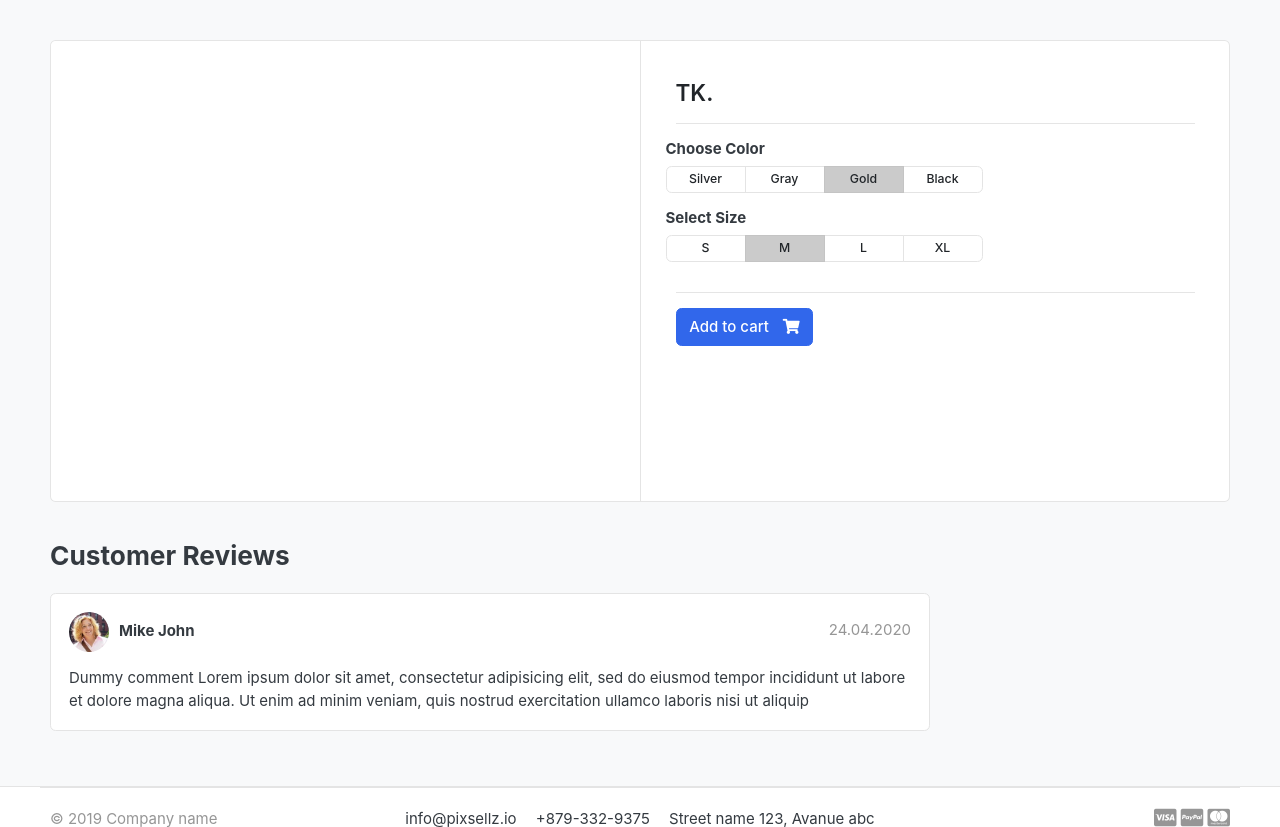
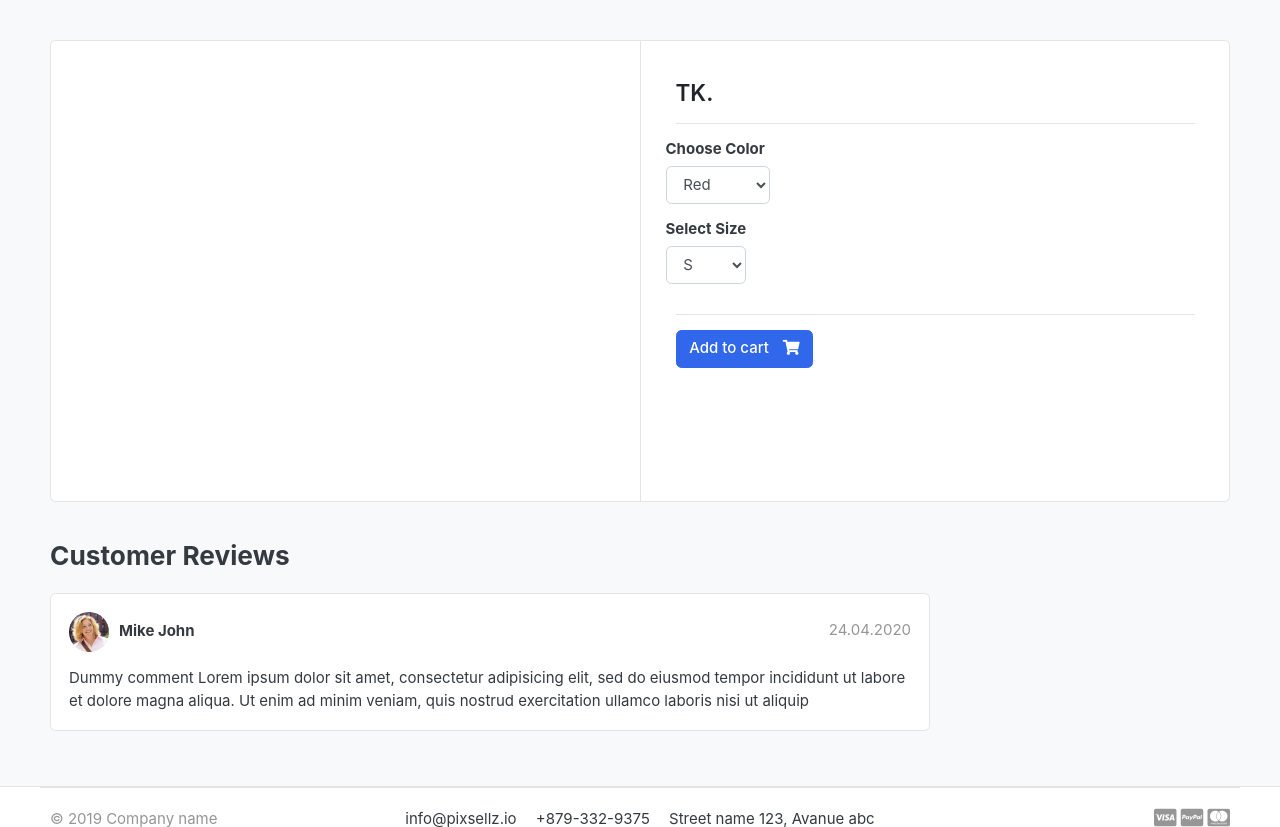
Before and after one commit to Rabby-Shanto/Django-Ecommerce, a Django app: template templates/store/product_detail.html in a window 1280 px wide. Shown: the part 118-945 px from the top of the page. Run offline with Django 3.2, Linux system fonts and the light colour scheme; the template is opened without the code that fills it, so the values that code supplies are empty; some libraries are stand-ins or nearby versions; some web fonts are replaced.

```diff
--- a/cart/views.py
+++ b/cart/views.py
@@ -1,14 +1,16 @@
+from django.http import HttpResponse
 from django.shortcuts import render,redirect,get_object_or_404
 from .models import Cart,Cart_item
 
 from store.models import Product
+from django.core.exceptions import ObjectDoesNotExist
 
 # Create your views here.
 
 
 
 
-def cart(request,total=0,quantity=0,cart_items=None):
+def cart(request,total=0,quantity=0,tax=0,grand_total=0,cart_items=None):
 
     try:
         cart = Cart.objects.get(cart_id = _cart_id(request))
@@ -20,7 +22,7 @@ def cart(request,total=0,quantity=0,cart_items=None):
         tax = (3 * total)/100
         grand_total = tax + total
 
-    except ObjectNotExist:
+    except ObjectDoesNotExist:
         pass
 
     context = {
@@ -46,29 +48,35 @@ def _cart_id(request):
 
 
 def add_cart(request,product_id):
-     product = Product.objects.get(id=product_id) #fetch the product base on id
-     try:
+    color = request.GET['color']
+    size = request.GET['size']
+
+    return HttpResponse(color +' '+ size)
+    exit()
+
+    product = Product.objects.get(id=product_id) #fetch the product base on id
+    try:
         cart = Cart.objects.get(cart_id=_cart_id(request))
          #to get the cart using cart id present in session
-     except Cart.DoesNotExist:
+    except Cart.DoesNotExist:
         cart = Cart.objects.create(
             cart_id = _cart_id(request)
         )
 
-     cart.save()
+    cart.save()
 
-     try:
+    try:
         cart_item = Cart_item.objects.get(product=product, cart = cart)
         cart_item.quantity += 1
         cart_item.save()
-     except Cart_item.DoesNotExist:
+    except Cart_item.DoesNotExist:
         cart_item = Cart_item.objects.create(
             product = product,
             quantity = 1,
             cart = cart,
         )
         cart_item.save()
-     return redirect('cart')
+    return redirect('cart')
 
 
 
--- a/store/urls.py
+++ b/store/urls.py
@@ -5,6 +5,7 @@ from .import views
 
 urlpatterns = [
     path('',views.store,name="store"),
-    path('<slug:category_slug>/',views.store,name="Category_products"),
-    path('<slug:category_slug>/<slug:product_slug>/',views.product_detail,name="products_details"),
+    path('category/<slug:category_slug>/',views.store,name="Category_products"),
+    path('category/<slug:category_slug>/<slug:product_slug>/',views.product_detail,name="products_details"),
+    path('search/',views.search,name="search"),
 ]
--- a/templates/includes/navbar.html
+++ b/templates/includes/navbar.html
@@ -47,9 +47,9 @@
         </div> <!-- col.// -->
         <a href="{% url 'store' %}" class="btn btn-outline-primary">Store</a>
         <div class="col-lg  col-md-6 col-sm-12 col">
-            <form action="#" class="search">
+            <form action="{% url 'search' %}" class="search" method="GET">
                 <div class="input-group w-100">
-                    <input type="text" class="form-control" style="width:60%;" placeholder="Search">
+                    <input type="text" class="form-control" style="width:60%;" placeholder="Search" name="keyword">
 
                     <div class="input-group-append">
                       <button class="btn btn-primary" type="submit">
--- a/templates/store/cart.html
+++ b/templates/store/cart.html
@@ -8,10 +8,11 @@
     <!-- ============================ COMPONENT 1 ================================= -->
     {% if not cart_items %}
 
-    <h2 class="text-center"> Cart is empty </h2>
+    <h2 class="text-center"> Your Cart is empty </h2>
+    <br>
 
     <div class= "text-center">
-        <a href="{% url 'store' %}" class="btn btn-primary">Add to cart</a>
+        <a href="{% url 'store' %}" class="btn btn-primary">Continue Shopping!</a>
     </div>
 
 
--- a/templates/store/product_detail.html
+++ b/templates/store/product_detail.html
@@ -18,6 +18,7 @@
     </article> <!-- gallery-wrap .end// -->
             </aside>
             <main class="col-md-6 border-left">
+    <form action="{% url 'add_cart' single_product.id %}" method="GET">
         <article class="content-body">
 
         <h2 class="title">{{single_product.product_name}}</h2>
@@ -33,39 +34,25 @@
             <div class="row">
                 <div class="item-option-select">
                     <h6>Choose Color</h6>
-                <div class="btn-group btn-group-sm btn-group-toggle" data-toggle="buttons">
-                  <label class="btn btn-light">
-                    <input type="radio" name="radio_color"> Silver
-                  </label>
-                  <label class="btn btn-light">
-                    <input type="radio" name="radio_color" > Gray
-                  </label>
-                  <label class="btn btn-light active">
-                    <input type="radio" name="radio_color checked"> Gold
-                  </label>
-                  <label class="btn btn-light">
-                    <input type="radio" name="radio_color"> Black
-                  </label>
-                </div>
+                    <select name="color" class="form-control">
+                      <option value="red">Red</option>
+                      <option value="yellow">Yellow</option>
+                      <option value="blue">Blue</option>
+                      <option value="majenta">Majenta</option>
+
+                    </select>
                 </div>
             </div> <!-- row.// -->
             <div class="row">
                 <div class="item-option-select">
                     <h6>Select Size</h6>
-                <div class="btn-group btn-group-sm btn-group-toggle" data-toggle="buttons">
-                  <label class="btn btn-light">
-                    <input type="radio" name="radio_color"> S
-                  </label>
-                  <label class="btn btn-light active">
-                    <input type="radio" name="radio_color" checked> M
-                  </label>
-                  <label class="btn btn-light">
-                    <input type="radio" name="radio_color"> L
-                  </label>
-                  <label class="btn btn-light">
-                    <input type="radio" name="radio_color"> XL
-                  </label>
-                </div>
+                    <select name="size" class="form-control">
+                      <option value="s">S</option>
+                      <option value="m">M</option>
+                      <option value="l">L</option>
+                      <option value="xl">XL</option>
+
+                    </select>
                 </div>
             </div> <!-- row.// -->
             <hr>
@@ -76,10 +63,11 @@
               {% if in_cart %}
               <a href="" class="btn  btn-success disabled"> <span class="text">Added to cart</span> <i class="fas fa-check"></i>  </a><a href="{% url "cart" %}" class="btn  btn-outline-danger ml-3"> <span class="text">View Cart</span> <i class="fas fa-eye"></i>  </a>
               {% else %}
-        <a href="{% url 'add_cart' single_product.id %}" class="btn  btn-primary"> <span class="text">Add to cart</span> <i class="fas fa-shopping-cart"></i>  </a>
+            <button type="submit" class="btn  btn-primary"> <span class="text">Add to cart</span> <i class="fas fa-shopping-cart"></i>  </button>
               {% endif %}
             {% endif %}
         </article> <!-- product-info-aside .// -->
+  </form>
             </main> <!-- col.// -->
         </div> <!-- row.// -->
     </div> <!-- card.// -->
```
Also changed, not shown: store/views.py (+17 -2 lines), templates/store/store.html (+23 -5 lines). Lines whose indentation alone changed are shown as unchanged.
